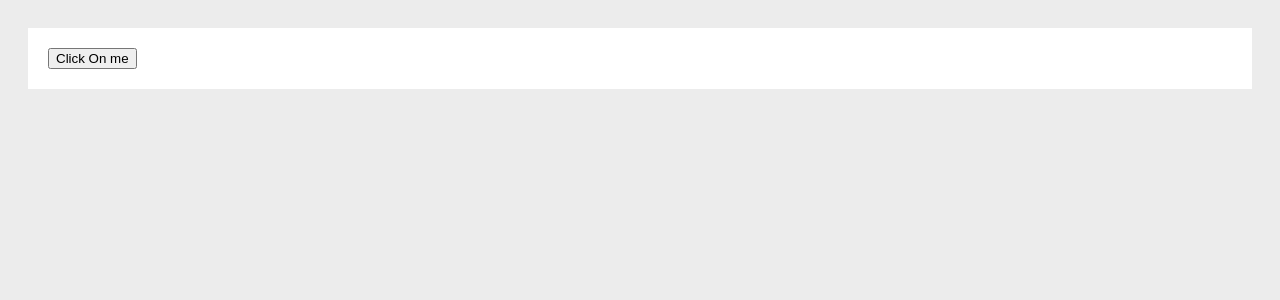
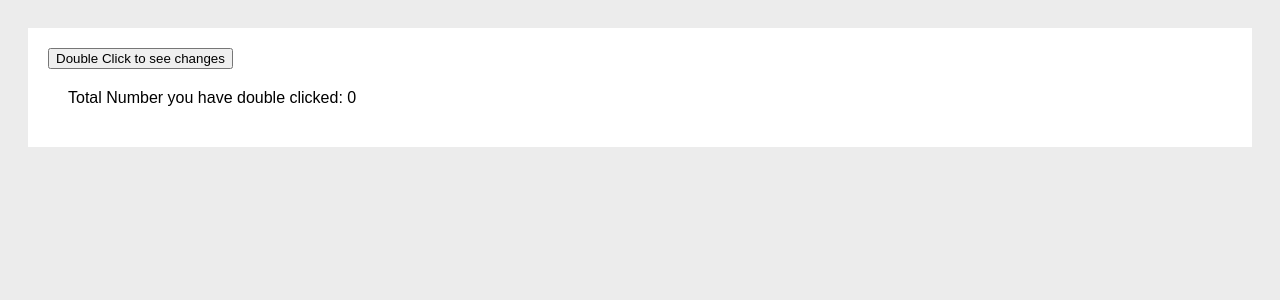
Before and after one commit to snony/rxjsReactRedux, a React (Create React App) app: page / in a window 1280 px wide. Shown: the top 300 px of the page. Built offline with nearby package versions, Linux system fonts and the light colour scheme.

Commit message:
we succeeded in adding the time itself

```diff
--- a/src/index.tsx
+++ b/src/index.tsx
@@ -1,37 +1,49 @@
 import React from 'react'
 import ReactDOM from 'react-dom'
 import styled from 'styled-components/macro'
-import { fromEvent, Observable, Subject } from 'rxjs';
-import { map } from 'rxjs/operators'
+import { fromEvent, Observable } from 'rxjs';
+import { map, bufferCount } from 'rxjs/operators'
 
 const Container = styled.div`
     background-color: white;
 `
 
-const counter = new Subject()
-class RxjPlay extends React.Component {
-    source: Observable<Event> = fromEvent(document, 'click')
+// const counter = new Subject()
+interface State {
+    total: number
+}
+class RxjPlay extends React.Component<{}, State>{
+    source: Observable<Event> | null = null
     content: Date[] = []
+    myRef = React.createRef<HTMLButtonElement>()
     constructor(props: any) {
         super(props)
-        // th
-        // this.source =
-        console.log(counter)
+        this.state = { total: 0 }
     }
     componentDidMount() {
-        const example = this.source.pipe(map(event => `Event time : ${event.timeStamp}`))
+        if (this.myRef.current) {
+            this.source = fromEvent(this.myRef.current, 'click')
+            const example = this.source.pipe(
+                bufferCount(2),
+                map(event => "double clicked")
+            )
+            example.subscribe(val => this.addItem(val))
+        }
 
-        const subscribe = example.subscribe(val => this.addItem(val))
 
     }
 
     addItem = (val: string) => {
-        console.log(val)
+        const total = this.state.total + 1
+        this.setState({ total })
     }
     render() {
         return (
             <Container >
-                <button >Click On me</button>
+                <button ref={this.myRef} id="danger">Double Click to see changes</button>
+                <div>
+                    Total Number you have double clicked: {this.state.total}
+                </div>
             </Container>
         )
     }
```
